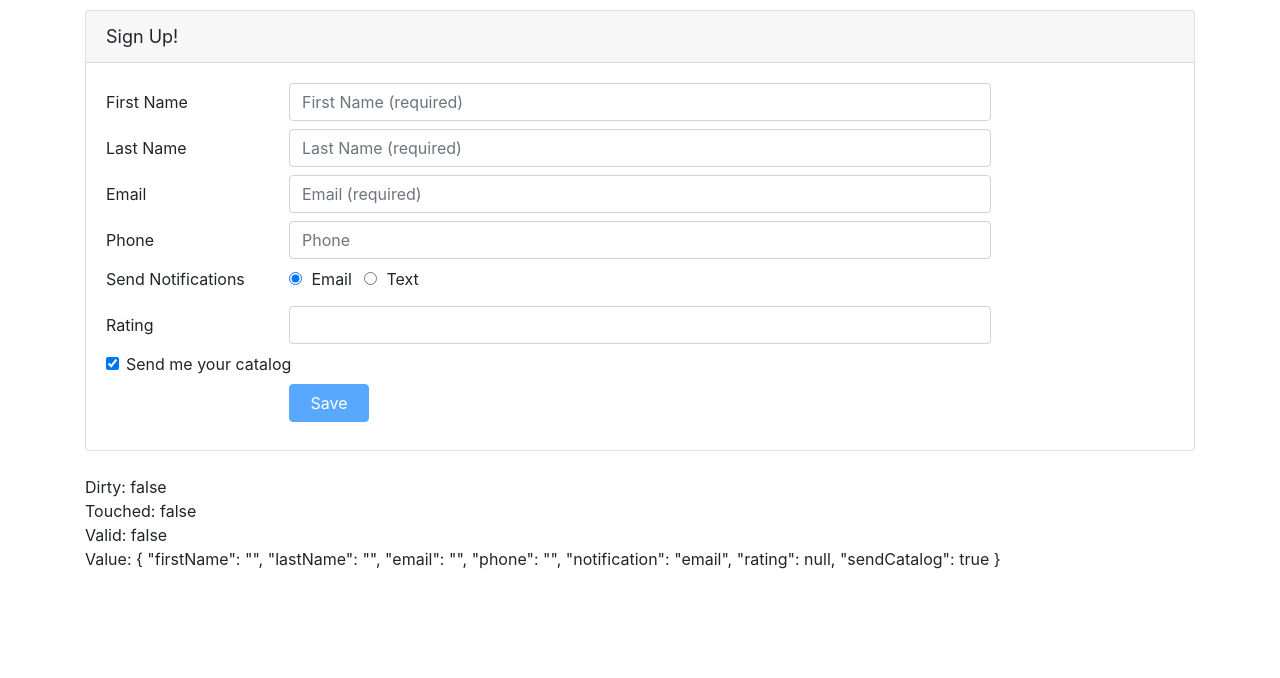
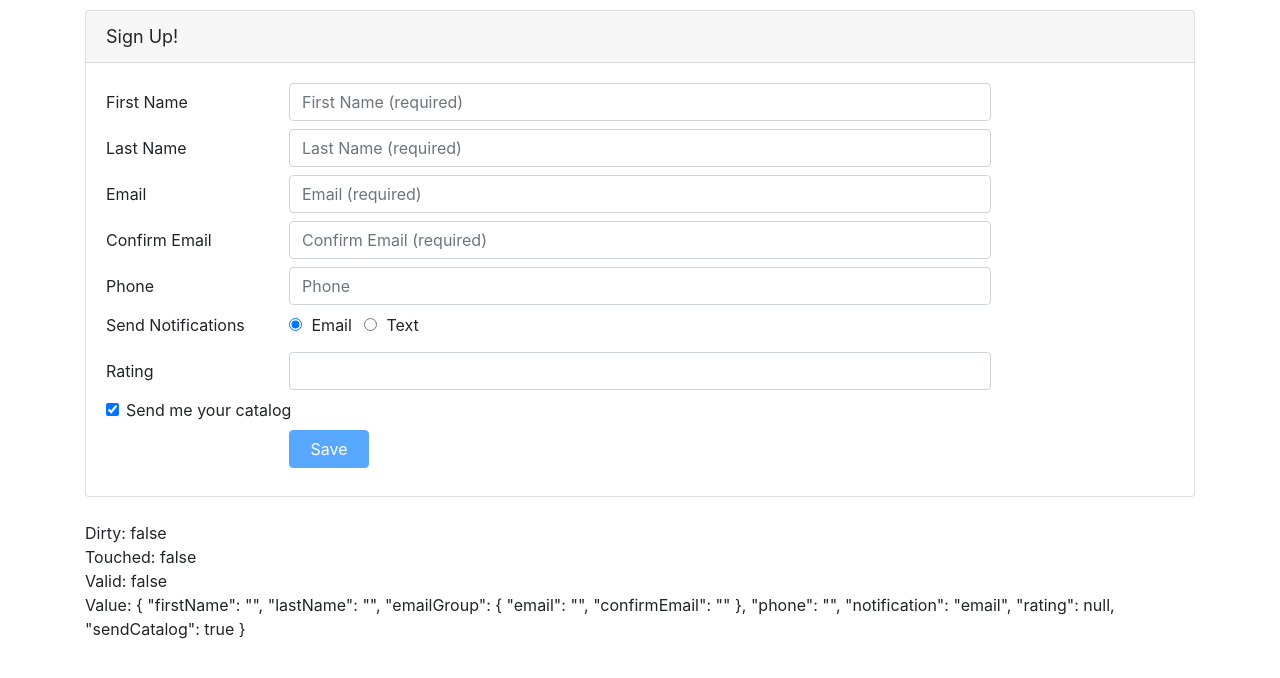
Before and after one commit to kasthurimahadeva/angular-reactive-forms, an Angular app: page / in a window 1280 px wide. Shown: the top 678 px of the page. Built offline with nearby package versions, Linux system fonts and the light colour scheme.

Commit message:
nested formGroup with custom validations

```diff
--- a/src/app/customers/customer.component.html
+++ b/src/app/customers/customer.component.html
@@ -50,6 +50,7 @@
         </div>
       </div>
 
+      <div formGroupName="emailGroup">
         <div class="form-group row mb-2">
           <label class="col-md-2 col-form-label"
                  for="emailId">Email</label>
@@ -59,15 +60,43 @@
                    formControlName="email"
                    type="email"
                    placeholder="Email (required)"
-                 [ngClass]="{'is-invalid': (customerForm.get('email').touched || customerForm.get('email').dirty) && !customerForm.get('email').valid }" />
+                   [ngClass]="{'is-invalid': customerForm.get('emailGroup').errors ||
+                                             ((customerForm.get('emailGroup.email').touched ||
+                                             customerForm.get('emailGroup.email').dirty) &&
+                                             !customerForm.get('emailGroup.email').valid) }" />
             <span class="invalid-feedback">
-            <span *ngIf="customerForm.get('email').errors?.required">
+            <span *ngIf="customerForm.get('emailGroup.email').errors?.required">
               Please enter your email address.
             </span>
-            <span *ngIf="customerForm.get('email').errors?.email">
+            <span *ngIf="customerForm.get('emailGroup.email').errors?.email">
               Please enter a valid email address.
             </span>
           </span>
+          </div>
+        </div>
+
+        <div class="form-group row mb-2">
+          <label class="col-md-2 col-form-label"
+                 for="confirmEmailId">Confirm Email</label>
+          <div class="col-md-8">
+            <input class="form-control"
+                   id="confirmEmailId"
+                   formControlName="confirmEmail"
+                   type="email"
+                   placeholder="Confirm Email (required)"
+                   [ngClass]="{'is-invalid': customerForm.get('emailGroup').errors ||
+                                             ((customerForm.get('emailGroup.confirmEmail').touched ||
+                                             customerForm.get('emailGroup.confirmEmail').dirty) &&
+                                             !customerForm.get('emailGroup.confirmEmail').valid) }" />
+            <span class="invalid-feedback">
+              <span *ngIf="customerForm.get('emailGroup.confirmEmail').errors?.required">
+                Please confirm your email address.
+              </span>
+              <span *ngIf="customerForm.get('emailGroup').errors?.match">
+                The  confirmation does not match the email address
+              </span>
+          </span>
+          </div>
         </div>
       </div>
 
--- a/src/app/customers/customer.component.ts
+++ b/src/app/customers/customer.component.ts
@@ -10,6 +10,20 @@
     }
     return null;
   };
+}
+
+function emailMatcher(c: AbstractControl): { [key: string]: boolean } | null {
+  const emailConrol = c.get('email');
+  const confirmEmailControl = c.get('confirmEmail');
+
+  if (emailConrol.pristine || confirmEmailControl.pristine) {
+    return null;
+  }
+
+  if (emailConrol.value === confirmEmailControl.value) {
+    return null;
+  }
+  return { 'match': true };
 }
 
 @Component({
@@ -27,7 +41,10 @@
     this.customerForm = this.formBuilder.group({
       firstName: ['', [Validators.required, Validators.minLength(3)]],
       lastName: ['', [Validators.required, Validators.maxLength(50)]],
-      email: ['', [Validators.required, Validators.email]],
+      emailGroup: this.formBuilder.group({
+        email: ['', [Validators.required, Validators.email]],
+        confirmEmail: ['', Validators.required]
+      }, {validator: emailMatcher}),
       phone: '',
       notification: 'email',
       rating: [null, ratingRange(1, 5)],
```
Lines whose indentation alone changed are shown as unchanged.
